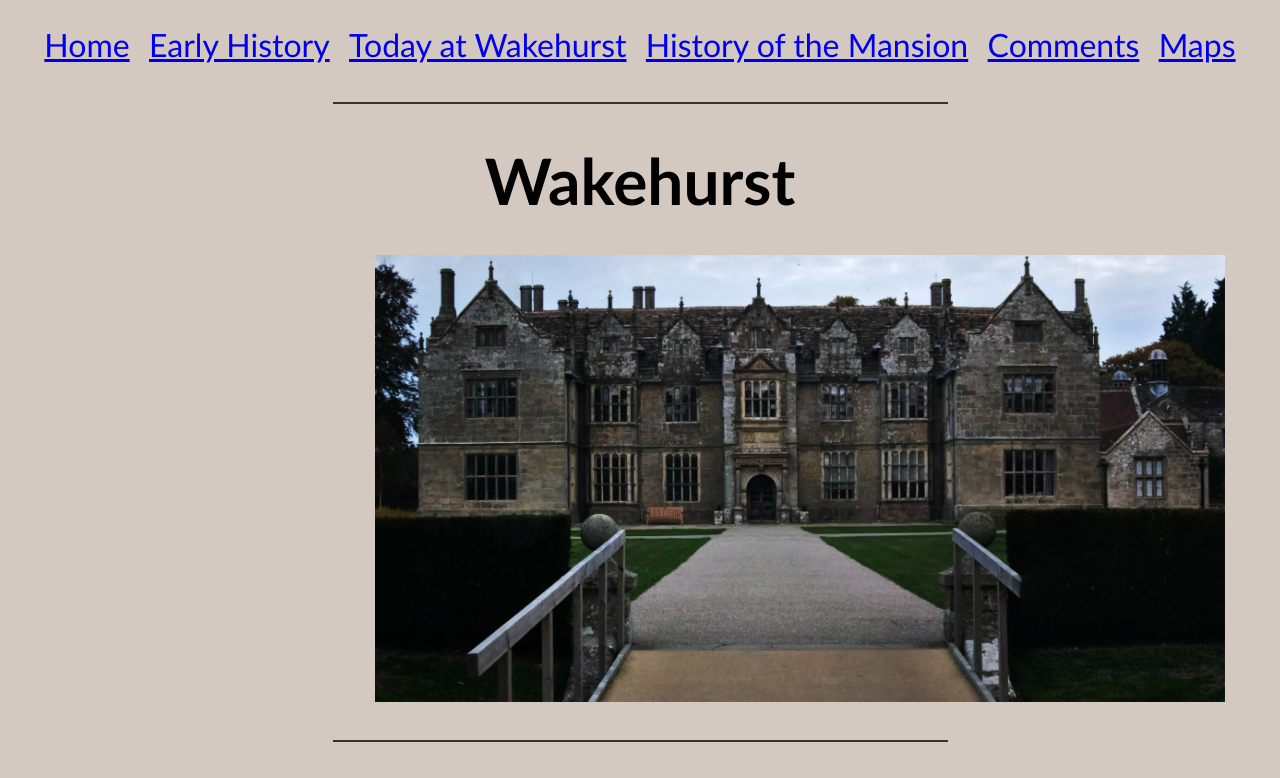
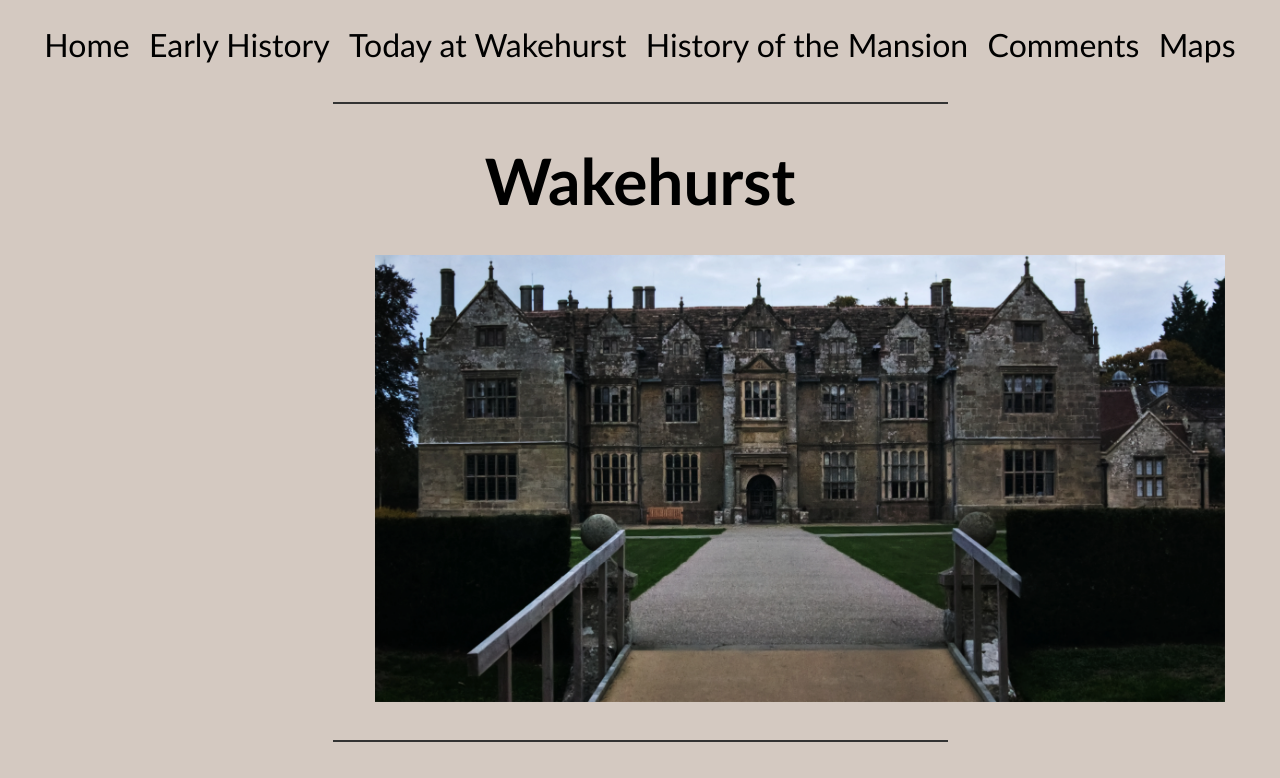
Before and after one commit to dnashwilton/Wakehurst, a plain HTML site: page index.html in a window 1280 px wide. Shown: the top 778 px of the page. Drawn offline with Linux system fonts and the light colour scheme; grey boxes are pictures that could not be loaded.

Commit message:
text decoration to none  & colour change to <a></a> tag

```diff
--- a/Assets/styles/styles.css
+++ b/Assets/styles/styles.css
@@ -8,10 +8,7 @@ body {
   background-color: #d4c9c1;
 }
 
-p,
-h2,
-h3,
-h4 {
+p, h2, h3, h4 {
   font-family: Calibri, "Trebuchet MS", sans-serif;
 }
 
@@ -66,6 +63,12 @@ nav {
   font-size: 2rem;
 }
 
+a, a:visited{
+  text-decoration: none;
+  color: black;
+}
+
+
 #stables {
   width: 700px;
   height: auto;
--- a/index.html
+++ b/index.html
@@ -8,24 +8,12 @@
   </head>
   <body>
     <nav>
-      <ul>
       <a href="#">Home</a>
-      </ul>
-      <ul>
       <a href="#early">Early History</a>
-      </ul>
-      <ul>
       <a href="#today">Today at Wakehurst</a>
-      </ul>
-      <ul>
       <a href="#history">History of the Mansion</a>
-      </ul>
-      <ul>
       <a href="#comments">Comments</a>
-      </ul>
-      <ul>
       <a href="#maps">Maps</a>
-      </ul>
     </nav>
     <br />
     <hr />
```
Lines whose indentation alone changed are shown as unchanged.
